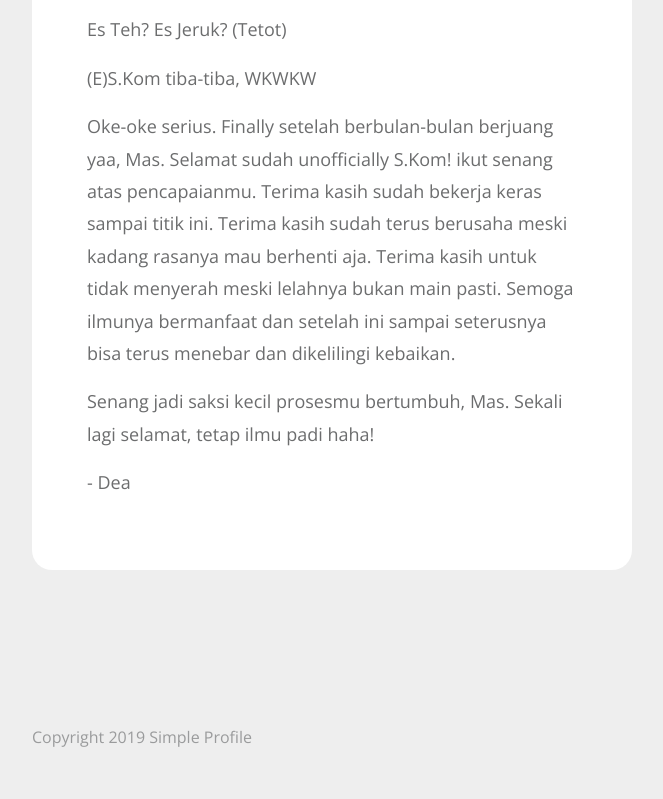
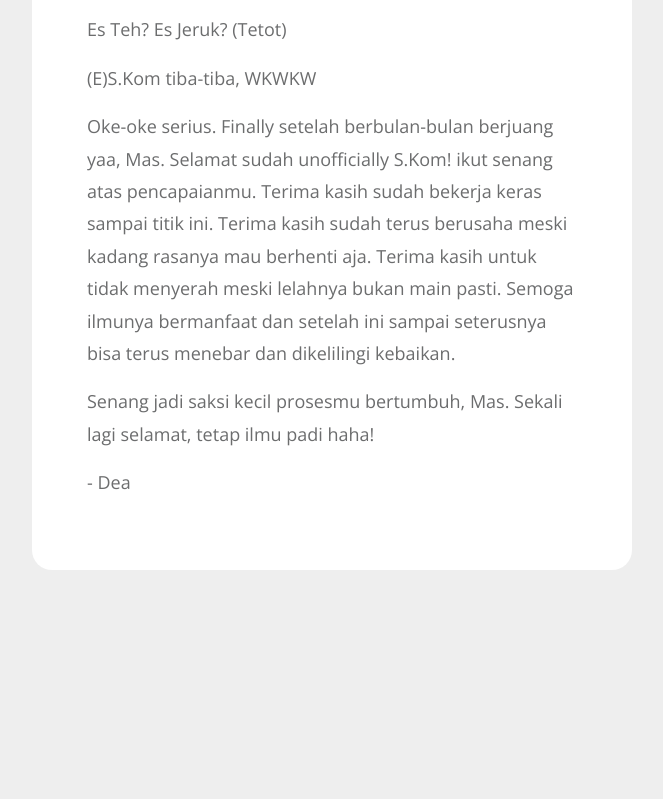
Before and after one commit to Deasalmadistya/dey, a plain HTML site: page index.html in a window 1280 px wide. Shown: the part 843-1642 px from the top of the page, without its empty margins (308-971 px from the left). After the commit the page ends 1618 px from the top, so only its background shows below. Drawn offline with nearby package versions, Linux system fonts and the light colour scheme.

Commit message:
Update index.html

```diff
--- a/index.html
+++ b/index.html
@@ -67,7 +67,7 @@ https://templatemo.com/tm-533-verticard
     </section>
 
     <footer>
-      <span>Copyright 2019 Simple Profile</span>
+<!--       <span>Copyright 2019 Simple Profile</span> -->
       <!-- <span>designed by TemplateMo</span> -->
     </footer>
   </div>
```
